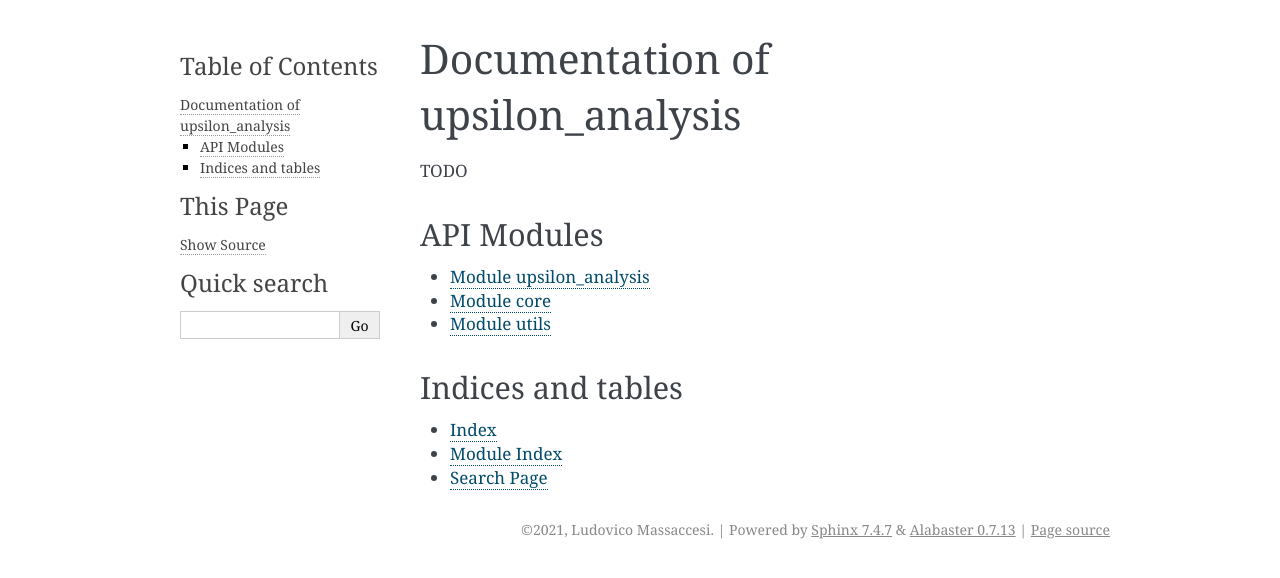
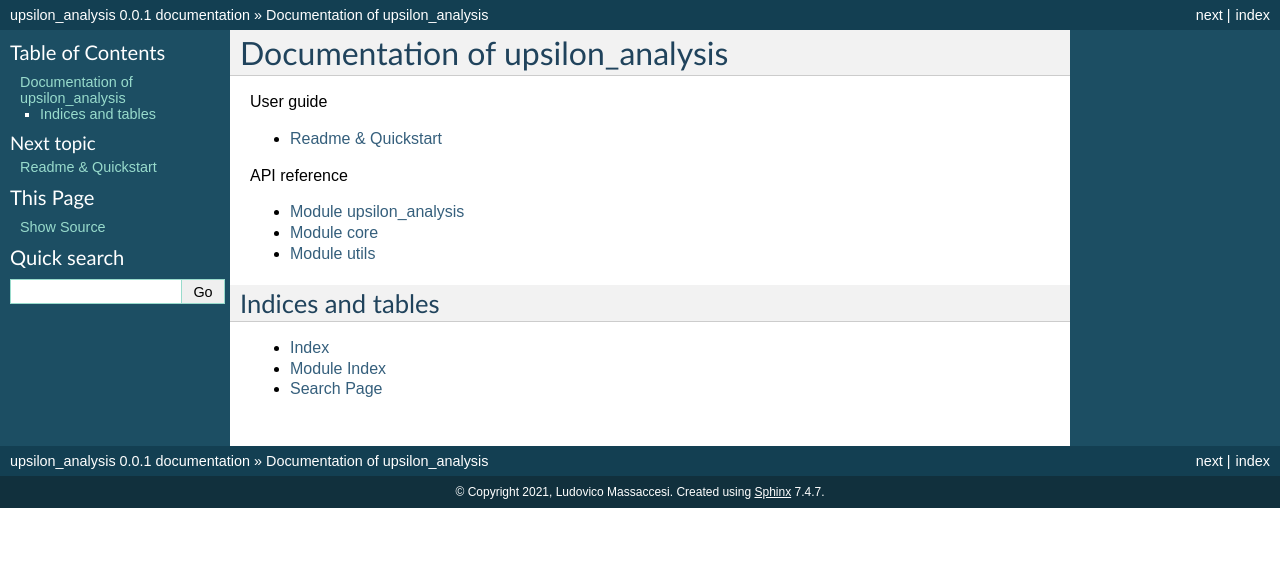
Before and after one commit to lmassach/cms-dimuon-upsilon-analysis, a Sphinx documentation site: the page built from docs/index.rst, in a window 1280 px wide. Shown: the top 578 px of the page. Built offline with Sphinx 7.4.7, drawn with Linux system fonts in a browser that asks for light colours.

Commit message:
Docs improvement and restyiling.

```diff
--- a/docs/conf.py
+++ b/docs/conf.py
@@ -49,7 +49,8 @@ extensions = [
     'sphinx.ext.coverage',
     'sphinx.ext.mathjax',
     'sphinx.ext.ifconfig',
-    'sphinx.ext.viewcode'
+    'sphinx.ext.viewcode',
+    'm2r'
 ]
 
 # Add any paths that contain templates here, relative to this directory.
@@ -85,7 +86,7 @@ pygments_style = None
 # The theme to use for HTML and HTML Help pages.  See the documentation for
 # a list of builtin themes.
 #
-html_theme = 'alabaster'
+html_theme = 'classic'
 
 # Theme options are theme-specific and customize the look and feel of a theme
 # further.  For a list of options available for each theme, see the
--- a/docs/core.rst
+++ b/docs/core.rst
@@ -1,7 +1,7 @@
 Module core
 ===========
 
-Core functions; most are available from the main module (the package's root).
-
 .. automodule:: upsilon_analysis.core
   :members:
+
+All of this is available from the main module (the package's root).
--- a/docs/index.rst
+++ b/docs/index.rst
@@ -7,13 +7,15 @@
 Documentation of upsilon_analysis
 =================================
 
-TODO
+.. toctree::
+   :maxdepth: 1
+   :caption: User guide
 
-API Modules
------------
+   readme
 
 .. toctree::
    :maxdepth: 2
+   :caption: API reference
 
    upsilon_analysis
    core
--- /dev/null
+++ b/docs/readme.rst
@@ -0,0 +1,4 @@
+Readme & Quickstart
+###################
+
+.. mdinclude:: ../README.md
--- a/docs/upsilon_analysis.rst
+++ b/docs/upsilon_analysis.rst
@@ -1,7 +1,8 @@
 Module upsilon_analysis
 =======================
 
-Note that everything available here is defined in one of the submodules.
-
 .. automodule:: upsilon_analysis
   :members:
+
+Note that everything available here is defined in one of the submodules, mostly
+``core``.
--- a/docs/utils.rst
+++ b/docs/utils.rst
@@ -1,7 +1,5 @@
 Module utils
 ============
 
-Utility and helper functions.
-
 .. automodule:: upsilon_analysis.utils
   :members:
```
